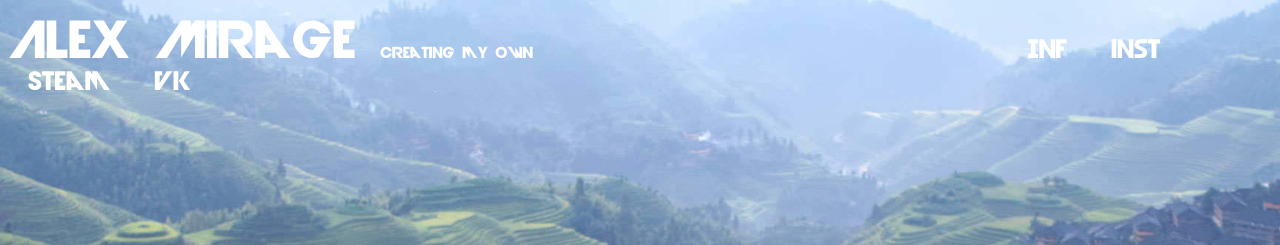
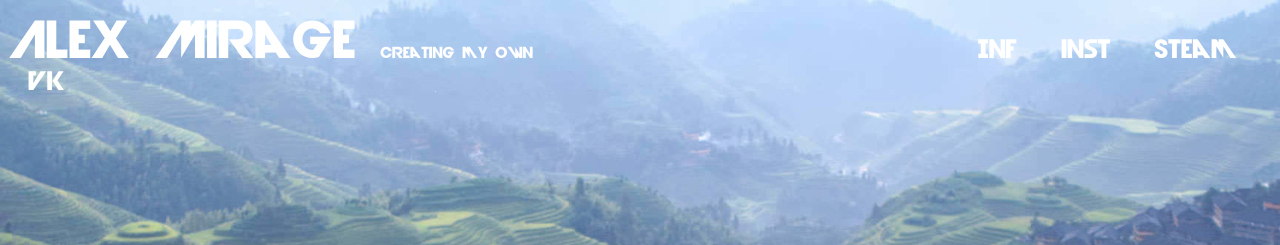
Before and after one commit to alexmirage1/alexmirage, a plain HTML site: page index.html in a window 1280 px wide. Shown: the top 245 px of the page. Drawn offline with Linux system fonts and the light colour scheme; a web font is replaced by a local one.

Commit message:
Update css.css

```diff
--- a/css.css
+++ b/css.css
@@ -34,7 +34,7 @@ body{
 }
 
 #nav {
-	padding: 0 0 0 450px;
+	padding: 0 0 0 400px;
 }
 
 li {
```
